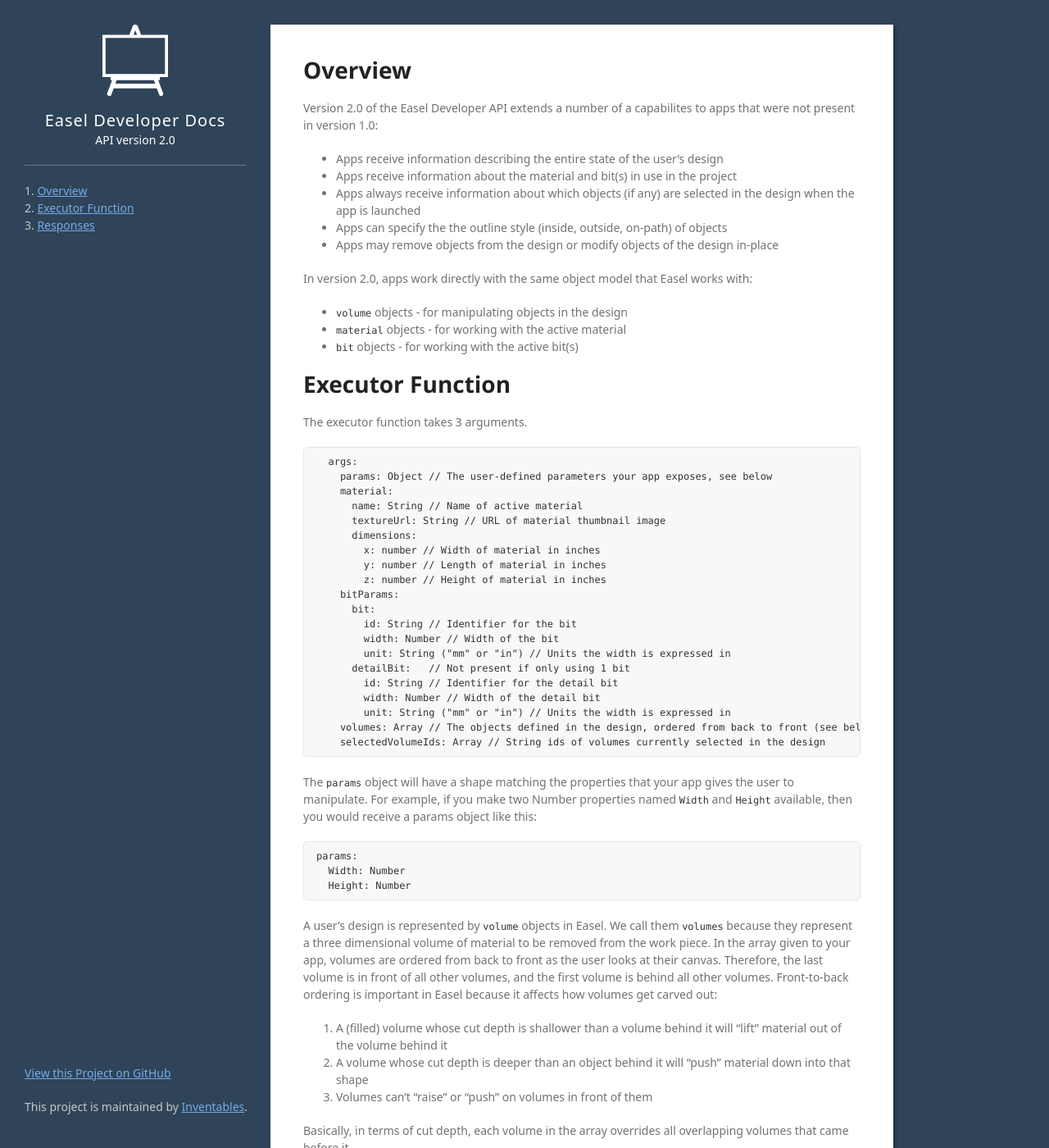
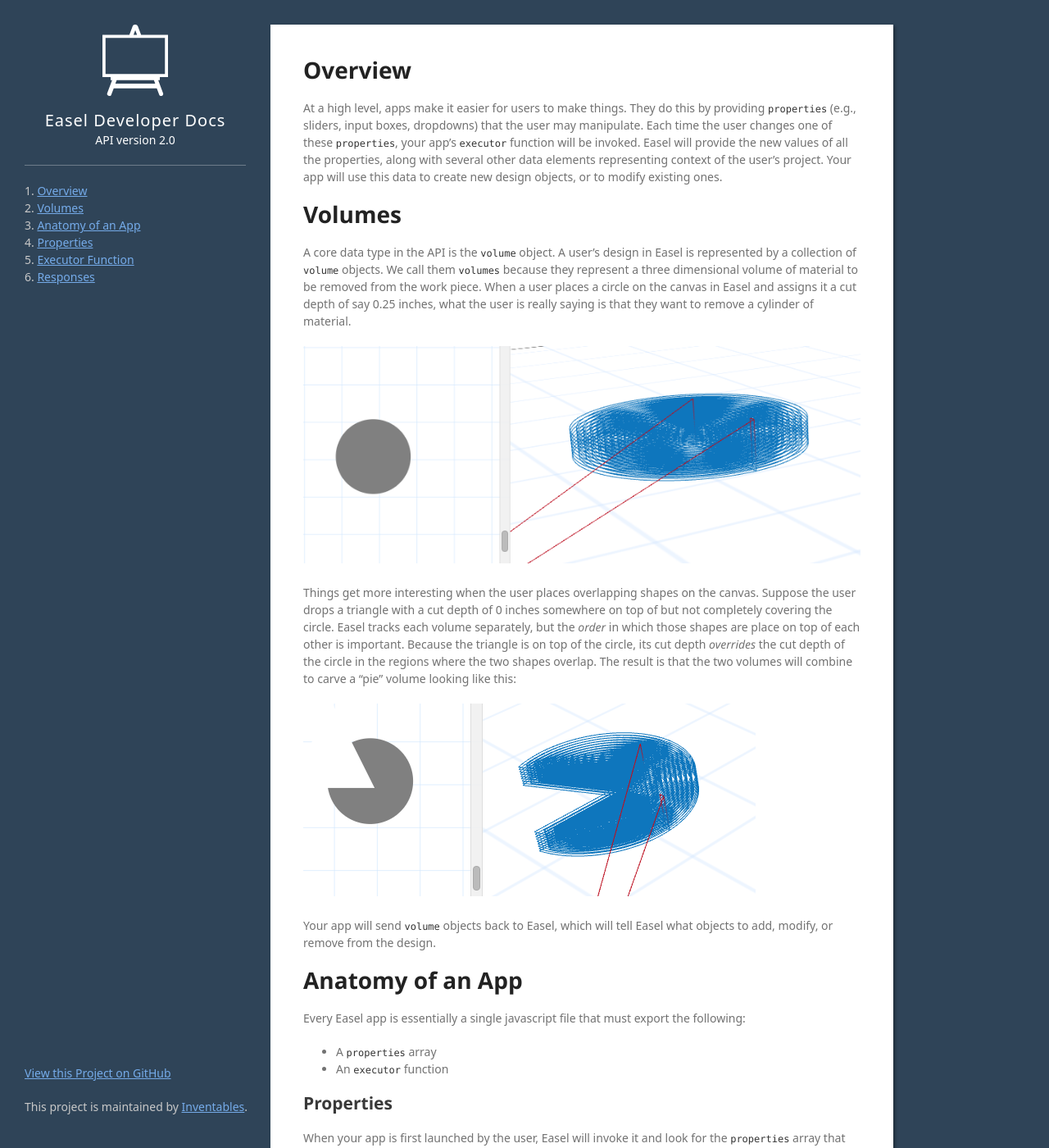
Before and after one commit to inventables/easel-dev, a Jekyll site: the page built from index.md, in a window 1280 px wide and 1400 px high. Shown: the whole window at 82% size. Built offline with Jekyll 4.4.1, drawn with Linux system fonts in a browser that asks for light colours; some web fonts are replaced; some of the changed text lies outside the part shown.

Commit message:
Added content about volumes and properties

````diff
--- a/_data/navigation.yml
+++ b/_data/navigation.yml
@@ -1,6 +1,12 @@
 nav:
   - title: Overview
     url: '#overview'
+  - title: Volumes
+    url: '#volumes'
+  - title: Anatomy of an App
+    url: '#anatomy'
+  - title: Properties
+    url: '#properties'
   - title: Executor Function
     url: '#executor-function'
   - title: Responses
--- a/index.md
+++ b/index.md
@@ -4,28 +4,86 @@ layout: default
 
 # <a name="overview"></a> Overview
 
-Version 2.0 of the Easel Developer API extends a number of a capabilites to apps that were not present in version 1.0:
+At a high level, apps make it easier for users to make things. They do this by providing `properties` (e.g., sliders, input boxes, dropdowns) that the user may manipulate. Each time the user changes one of these `properties`, your app's `executor` function will be invoked. Easel will provide the new values of all the properties, along with several other data elements representing context of the user's project. Your app will use this data to create new design objects, or to modify existing ones.
 
-- Apps receive information describing the entire state of the user's design
-- Apps receive information about the material and bit(s) in use in the project
-- Apps always receive information about which objects (if any) are selected in the design when the app is launched
-- Apps can specify the the outline style (inside, outside, on-path) of objects
-- Apps may remove objects from the design or modify objects of the design in-place
 
-In version 2.0, apps work directly with the same object model that Easel works with:
+# <a name="volumes"></a> Volumes
 
-- `volume` objects - for manipulating objects in the design
-- `material` objects - for working with the active material
-- `bit` objects - for working with the active bit(s)
+A core data type in the API is the `volume` object. A user's design in Easel is represented by a collection of `volume` objects. We call them `volumes` because they represent a three dimensional volume of material to be removed from the work piece. When a user places a circle on the canvas in Easel and assigns it a cut depth of say 0.25 inches, what the user is really saying is that they want to remove a cylinder of material.
 
-# <a name="executor-function"></a> Executor Function
+![Cylinder](/img/cylinder.png)
 
-The executor function takes 3 arguments.
+Things get more interesting when the user places overlapping shapes on the canvas. Suppose the user drops a triangle with a cut depth of 0 inches somewhere on top of but not completely covering the circle. Easel tracks each volume separately, but the _order_ in which those shapes are place on top of each other is important. Because the triangle is on top of the circle, its cut depth _overrides_ the cut depth of the circle in the regions where the two shapes overlap. The result is that the two volumes will combine to carve a "pie" volume looking like this:
+
+![Pie](/img/pie.png)
+
+Your app will send `volume` objects back to Easel, which will tell Easel what objects to add, modify, or remove from the design.
+
+# <a name="anatomy"></a> Anatomy of an App
+
+Every Easel app is essentially a single javascript file that must export the following:
+
+- A `properties` array
+- An `executor` function
+
+## <a name="properties"></a> Properties
+
+When your app is first launched by the user, Easel will invoke it and look for the `properties` array that must be exposed. This array defines the properties that the user may manipulate when using your app. Each element in the array must be an object with the following attributes:
+
+```
+id: String   // Doubles as an identifier and the label to show next to the property
+type: String // One of 'range', 'boolean', 'file-input', 'text', 'list'
+```
+
+Each type of property carries its own specific attributes:
+
+**Range** (slider)
+
+```
+min: number   // The minimum value for the range
+max: number   // The maximum value for the range
+step: number  // How much to step the value by when dragging the slider
+value: number // The initial value
+```
+
+**Boolean** (checkbox)
+
+```
+value: boolean // The initial value
+```
+
+**File Picker**
+
+(No additional attributes)
+
+**Text** (input)
+
+```
+value: String // The initial value
+```
+
+**List** (select)
+
+```
+options: Array of Strings // The options for the dropdown list
+value: String // The initial value
+```
+
+
+## <a name="executor-function"></a> Executor Function
+
+Whenever the user changes the value of a property, Easel will invoke your app's `executor` function.  The signature of the `executor` function is:
+
+`function executor(args, success, failure)`
+
+The `args` parameter is an object structured as follows:
 
 
 ```
   args:
     params: Object // The user-defined parameters your app exposes, see below
+    volumes: Array // The objects defined in the design, ordered from back to front (see below for more)
+    selectedVolumeIds: Array // String ids of volumes currently selected in the design
     material:
       name: String // Name of active material
       textureUrl: String // URL of material thumbnail image
@@ -42,8 +100,6 @@ The executor function takes 3 arguments.
         id: String // Identifier for the detail bit
         width: Number // Width of the detail bit
         unit: String ("mm" or "in") // Units the width is expressed in
-    volumes: Array // The objects defined in the design, ordered from back to front (see below for more)
-    selectedVolumeIds: Array // String ids of volumes currently selected in the design
 ```
 
 
@@ -55,7 +111,7 @@ params:
   Height: Number
 ```
 
-A user's design is represented by `volume` objects in Easel. We call them `volumes` because they represent a three dimensional volume of material to be removed from the work piece. In the array given to your app, volumes are ordered from back to front as the user looks at their canvas. Therefore, the last volume is in front of all other volumes, and the first volume is behind all other volumes. Front-to-back ordering is important in Easel because it affects how volumes get carved out:
+The `volumes` property represents the current state of the user's entire design in the active project. In the array given to your app, volumes are ordered from back to front as the user looks at their canvas. Therefore, the last volume is in front of all other volumes, and the first volume is behind all other volumes. Front-to-back ordering is important in Easel because it affects how volumes get carved out:
 
 1.  A (filled) volume whose cut depth is shallower than a volume behind it will "lift" material out of the volume behind it
 2.  A volume whose cut depth is deeper than an object behind it will "push" material down into that shape
@@ -124,8 +180,10 @@ Points will have handles if the path curves around them (on one side or the othe
 
 Easel passes 2 additional arguments to your app: a `success` callback and a `failure` callback.
 
-If your app is able to function properly and produce output, it should invoke the `success` callback, passing an array of volumes having the same structure as above. The only wrinkle is with how to handle the update model--whether you want to add, replace, or remove volumes from the existing design.
+If your app is able to function properly and produce output, it should invoke the `success` callback, passing an array of volumes having the same structure as above. The only wrinkle is with handling the update model--whether you want to add, replace, or remove volumes from the existing design.
 
-- **Add volumes:** If you want to add new volumes to the design, leave the "id" field of the volumes blank in your response
-- **Replace volumes:** If you want to replace a volume, pass the "id" of the existing volume with its new data
-- **Remove volumes:** If you want to remove a volume, pass the "id" of the existing volume with no shape or cut data
+**Adding volumes:** If you want to add new volumes to the design, leave the "id" field of the volumes blank in your response
+
+**Replacing volumes:** If you want to replace a volume in the original design, pass the `id` of the existing volume with its new data
+
+**Removing volumes:** If you want to remove a volume from the original design, pass the `id` of the existing volume with no shape or cut data
````
Also changed, not shown: img/cylinder.png (added), img/pie.png (added).
